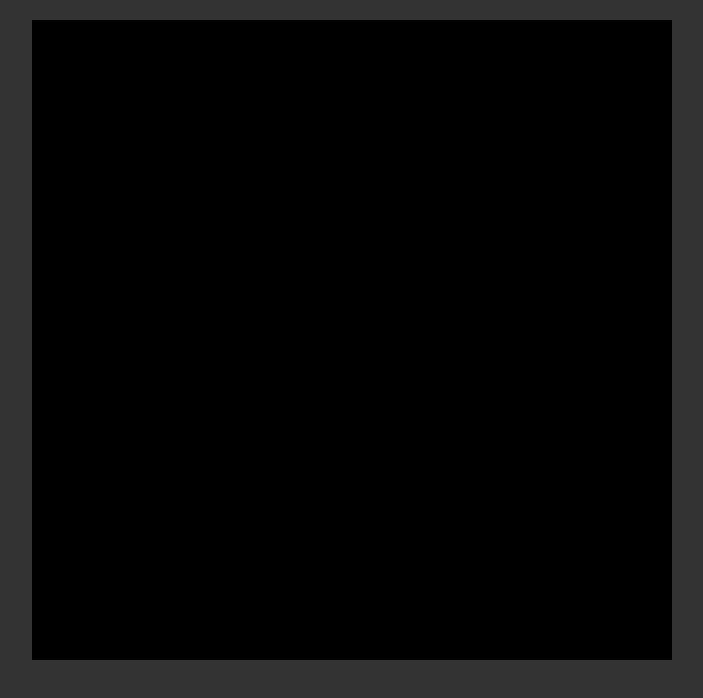
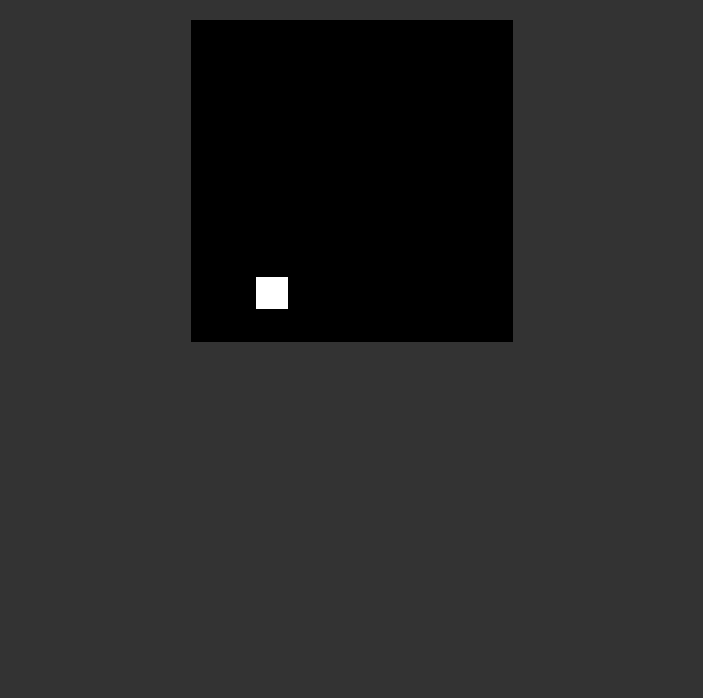
Before and after one commit to lukasIwaszkiewicz/snake, a website built with webpack: page index.html in a window 1280 px wide. Shown: the whole page, without its empty margins (288-991 px from the left). Built offline with nearby package versions, Linux system fonts and the light colour scheme.

Commit message:
add input handler

```diff
--- /dev/null
+++ b/src/const.ts
@@ -0,0 +1,5 @@
+export const CONST = {
+  TILES_WIDTH: 10,
+  TILES_HEIGHT: 10,
+  TILE_SIZE: 32
+};
--- a/src/consts.ts
+++ /dev/null
@@ -1,3 +0,0 @@
-export const CONSTS = {
-  TILE_SIZE: 32
-}
--- a/src/game-object.ts
+++ b/src/game-object.ts
@@ -1,15 +1,21 @@
 import { Position } from "./position";
+import { Sprite } from "./sprite";
 
 export abstract class GameObject {
   position: Position;
+  sprite: Sprite;
 
-  protected constructor(config: { position?: Position }) {
+  abstract name: string;
+
+  protected constructor(config: { position?: Position, sprite?: Sprite }) {
     this.position = config.position ?? new Position();
+    this.sprite = config.sprite ?? new Sprite({ gameObject: this });
   }
 
   draw(ctx: CanvasRenderingContext2D) {
-
+    this.sprite.draw(ctx);
   };
 
+  abstract update(): void;
 
 }
--- a/src/game.ts
+++ b/src/game.ts
@@ -1,12 +1,44 @@
+import { Snake } from "./snake";
+import { GameObject } from "./game-object";
+import { CONST } from "./const";
+
 export class Game {
 
-  gameCanvas: HTMLCanvasElement;
+  ctx: CanvasRenderingContext2D;
+  gameObjects: GameObject[];
 
-  constructor(gameCanvas: HTMLCanvasElement) {
-    this.gameCanvas = gameCanvas;
+  constructor(ctx: CanvasRenderingContext2D) {
+    this.ctx = ctx;
+    this.gameObjects = [];
   }
 
   init() {
     console.log("init");
+
+    const snake = new Snake({ position: { x: 2, y: 2 } });
+    this.gameObjects.push(snake);
+    this.tick();
+  }
+
+  tick() {
+    requestAnimationFrame(() => {
+      this.update();
+      this.draw();
+      this.tick();
+    });
+  }
+
+  private draw() {
+    this.ctx.clearRect(
+      0,
+      0,
+      CONST.TILES_WIDTH * CONST.TILE_SIZE,
+      CONST.TILES_HEIGHT * CONST.TILE_SIZE);
+
+    this.gameObjects.forEach(x => x.draw(this.ctx));
+  }
+
+  private update() {
+    this.gameObjects.forEach(x => x.update());
   }
 }
--- a/src/index.ts
+++ b/src/index.ts
@@ -1,10 +1,17 @@
-require('../styles.css')
+import { CONST } from "./const";
+
+require("../styles.css");
 
 import { Game } from "./game";
 
 
 const canvas = document.querySelector("#game-canvas") as HTMLCanvasElement;
 if (canvas) {
-  const game = new Game(canvas);
-  game.init();
+  canvas.width = CONST.TILES_WIDTH * CONST.TILE_SIZE;
+  canvas.height = CONST.TILES_HEIGHT * CONST.TILE_SIZE;
+  const ctx = canvas.getContext("2d");
+  if (ctx) {
+    const game = new Game(ctx);
+    game.init();
+  }
 }
--- /dev/null
+++ b/src/input.ts
@@ -0,0 +1,3 @@
+export class Input {
+
+}
--- a/src/snake.ts
+++ b/src/snake.ts
@@ -1,10 +1,69 @@
 import { GameObject } from "./game-object";
 import { Position } from "./position";
+import { CONST } from "./const";
 
 export class Snake extends GameObject {
 
+
+  moveTimer = 100;
+  direction: "up" | "right" | "left" | "down" = "up";
+  name = "snake";
+
   constructor(config: { position?: Position }) {
     super(config);
+
+    document.addEventListener("keydown", (e: KeyboardEvent) => {
+      switch (e.key) {
+        case "ArrowUp":
+          this.direction = "up";
+          break;
+        case "ArrowRight":
+          this.direction = "right";
+          break;
+        case "ArrowDown":
+          this.direction = "down";
+          break;
+        case "ArrowLeft":
+          this.direction = "left";
+          break;
+      }
+    });
+  }
+
+  update(): void {
+
+
+    if (this.moveTimer === 0) {
+      this.moveTimer = 100;
+      switch (this.direction) {
+        case "up":
+          this.position.y--;
+          if (this.position.y < 0) {
+            this.position.y = CONST.TILES_HEIGHT - 1;
+          }
+          break;
+        case "right":
+          this.position.x++;
+          if (this.position.x > CONST.TILES_WIDTH) {
+            this.position.x = 0;
+          }
+          break;
+        case "left":
+          this.position.x--;
+          if (this.position.x < 0) {
+            this.position.x = CONST.TILES_WIDTH - 1;
+          }
+          break;
+        case "down":
+          this.position.y++;
+          if (this.position.y > CONST.TILES_HEIGHT) {
+            this.position.y = 0;
+          }
+          break;
+      }
+    } else {
+      this.moveTimer--;
+    }
   }
 
 
--- a/src/sprite.ts
+++ b/src/sprite.ts
@@ -1,5 +1,5 @@
 import { GameObject } from "./game-object";
-import { CONSTS } from "./consts";
+import { CONST } from "./const";
 
 export class Sprite {
   color: string;
@@ -13,10 +13,12 @@ export class Sprite {
   }
 
   draw(ctx: CanvasRenderingContext2D) {
+    // console.log('drawing ' + this.color + ' ' + this.gameObject.name + ' of size ' + this.size )
+
     ctx.fillStyle = this.color;
     ctx.fillRect(
-      this.gameObject.position.x * CONSTS.TILE_SIZE,
-      this.gameObject.position.y * CONSTS.TILE_SIZE,
+      this.gameObject.position.x * CONST.TILE_SIZE,
+      this.gameObject.position.y * CONST.TILE_SIZE,
       this.size,
       this.size);
   }
--- a/styles.css
+++ b/styles.css
@@ -20,6 +20,4 @@ body {
     margin-top: 20px;
     image-rendering: pixelated;
     border: 1px solid black;
-    width: 640px;
-    height: 640px;
 }
```
